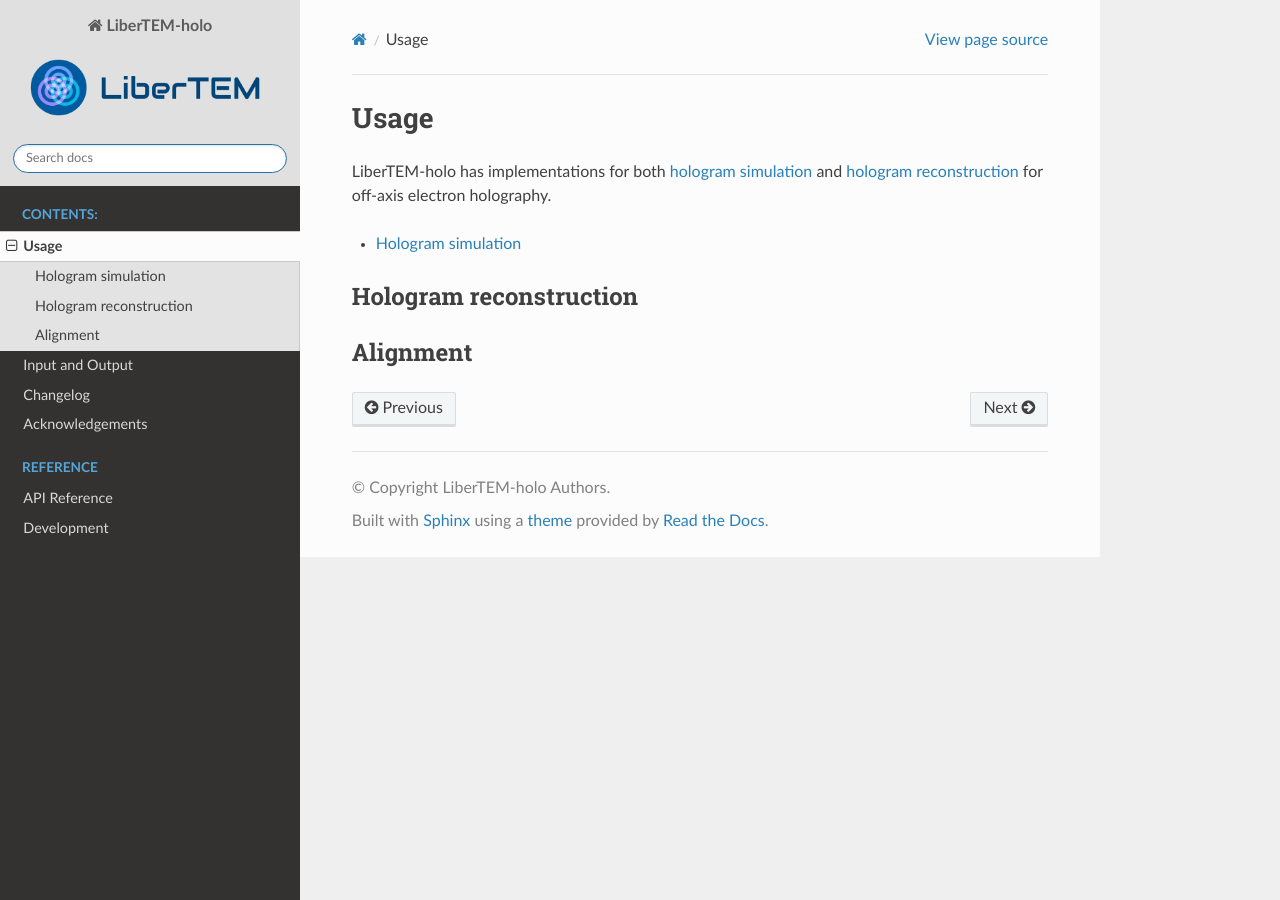
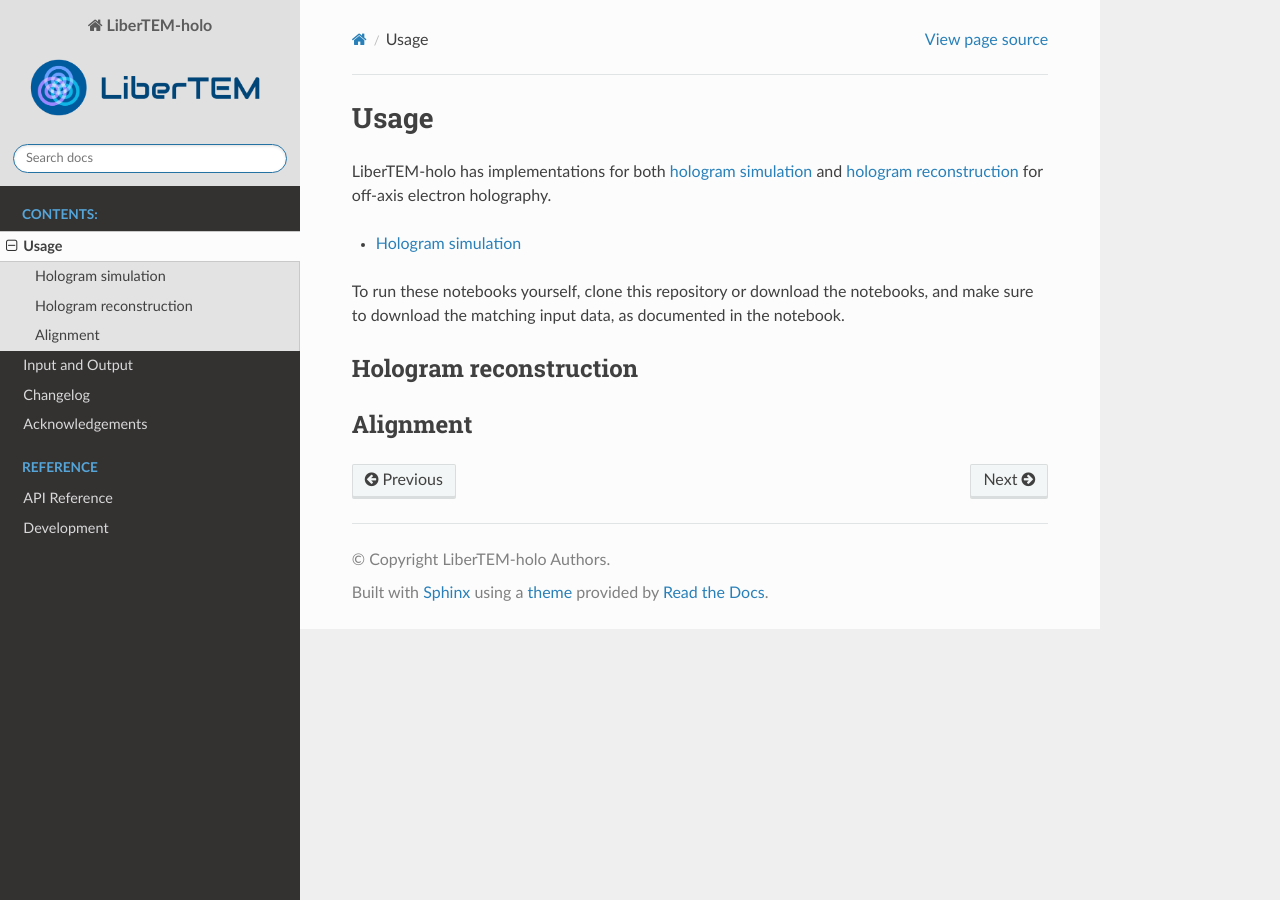
Before and after one commit to LiberTEM/LiberTEM-holo, a Sphinx documentation site: the page built from docs/source/usage.rst, in a window 1280 px wide. Built offline with Sphinx 7.4.7 and the Read the Docs theme 3.1.0, drawn with Linux system fonts in a browser that asks for light colours; pages that are not in the unit, such as notebooks, are missing from menus.

Commit message:
Update README, docs, notebooks, contributor/creator metadata

```diff
--- a/README.rst
+++ b/README.rst
@@ -107,6 +107,12 @@
 For more details, please check the
 `CuPy installation guide <https://docs.cupy.dev/en/latest/install.html>`_.
 
+For using the GUI components, install the :code:`gui` extra:
+
+.. code-block:: shell
+
+  $ pip install libertem-holo[gui]
+
 Input File formats
 ------------------
 LiberTEM-holo was designed specfically for working on larger stacks of images
--- a/docs/source/usage.rst
+++ b/docs/source/usage.rst
@@ -11,6 +11,9 @@
 .. toctree::
    usage/sim
 
+To run these notebooks yourself, clone this repository or download the notebooks,
+and make sure to download the matching input data, as documented in the notebook.
+
 Hologram reconstruction
 -----------------------
 
```
Also changed, not shown: 3 other files.
